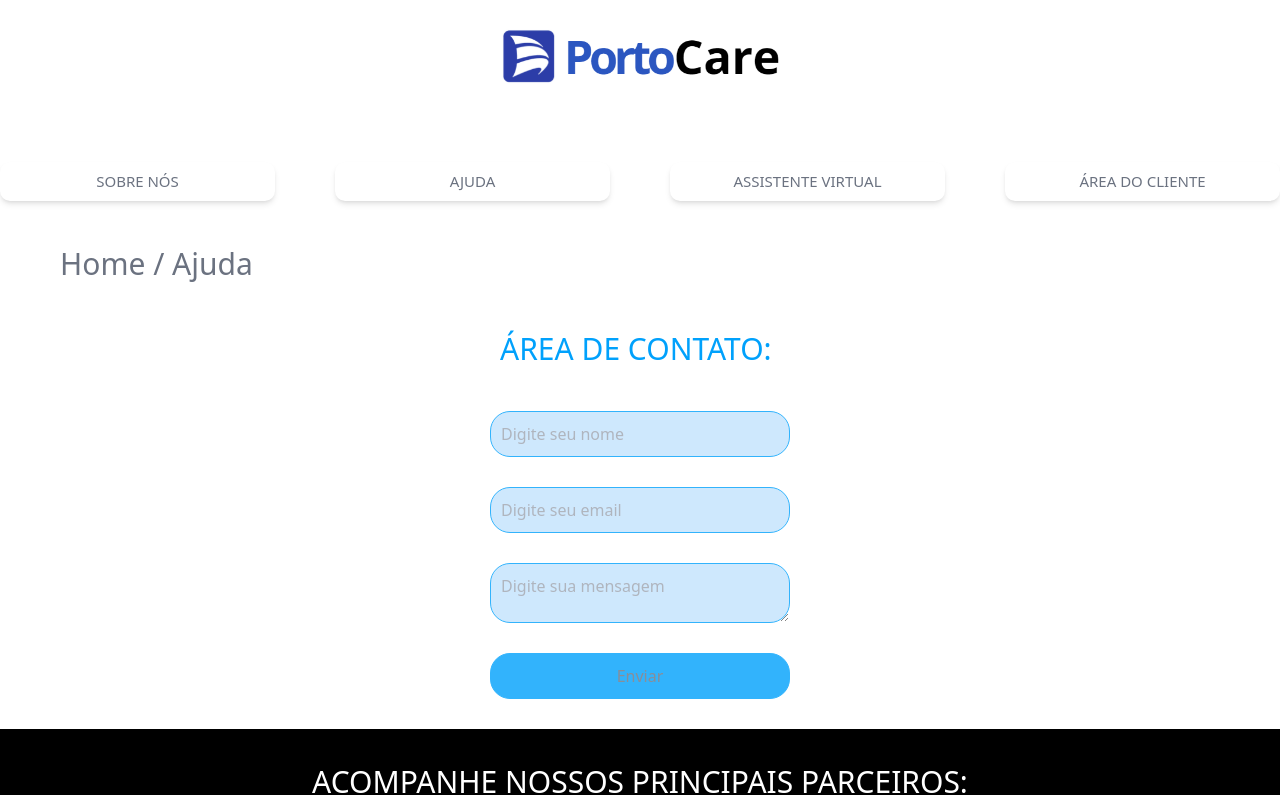
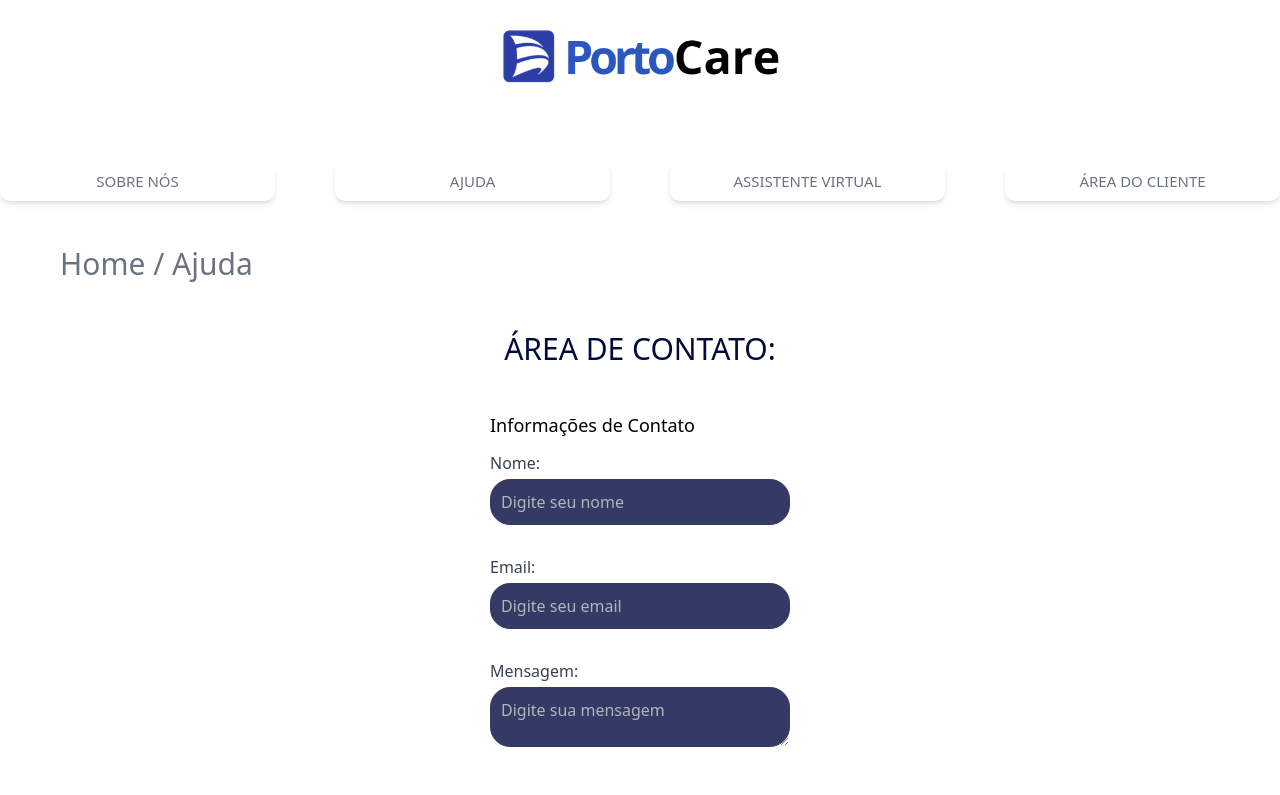
Before and after one commit to gusandrini/PortoCarCare-3, a Next.js app in the folder pcc/: page /ajuda in a window 1280 px wide. Shown: the top 795 px of the page. Built offline with nearby package versions, Linux system fonts and the light colour scheme.

Commit message:
adicionando regras para envio de mensagem no campo de ajuda e reestilização

```diff
--- a/pcc/src/app/ajuda/page.tsx
+++ b/pcc/src/app/ajuda/page.tsx
@@ -1,40 +1,94 @@
-import Cabecalho from '@/components/Cabecalho/Cabecalho';
-import Rodape from '@/components/Rodape/Rodape';
+"use client";
+import React, { useState } from 'react';
 import Link from 'next/link';
 
+const Ajuda = () => {
+    const [nome, setNome] = useState('');
+    const [email, setEmail] = useState('');
+    const [mensagem, setMensagem] = useState('');
+    const [mensagemFeedback, setMensagemFeedback] = useState('');
 
-const Ajuda = () => {
+    const handleSubmit = (e) => {
+        e.preventDefault();
+
+        const success = true;
+
+        if (success) {
+            setMensagemFeedback('Mensagem enviada com sucesso!');
+        } else {
+            setMensagemFeedback('Ocorreu um erro ao enviar a mensagem.');
+        }
+
+        setNome('');
+        setEmail('');
+        setMensagem('');
+        setTimeout(() => {
+            setMensagemFeedback('');
+        }, 1000);
+    };
+
     return (
         <div>
-
             <div className="paginas">
-                <Link href="/"> Home / Ajuda</Link>
+                <Link href="/">Home / Ajuda</Link>
             </div>
 
             <div className="contato">
                 <section className="stato">
-                    <form className="ftato">
+                    <form className="ftato" onSubmit={handleSubmit}>
                         <div className="center">
-                            <label className="titulo"> ÁREA DE CONTATO:</label>
+                            <label className="titulo">ÁREA DE CONTATO:</label>
                         </div>
+                        <fieldset>
+                            <legend>Informações de Contato</legend>
+
                             <div>
-                            <label></label>
-                            <input type="text" name="name" placeholder="Digite seu nome" required />
+                                <label htmlFor="name">Nome:</label>
+                                <input
+                                    type="text"
+                                    id="name"
+                                    name="name"
+                                    value={nome}
+                                    onChange={(e) => setNome(e.target.value)}
+                                    placeholder="Digite seu nome"
+                                    required
+                                />
                             </div>
 
                             <div>
-                            <label></label>
-                            <input type="email" name="email" placeholder="Digite seu email" required />
+                                <label htmlFor="email">Email:</label>
+                                <input
+                                    type="email"
+                                    id="email"
+                                    name="email"
+                                    value={email}
+                                    onChange={(e) => setEmail(e.target.value)}
+                                    placeholder="Digite seu email"
+                                    required
+                                />
                             </div>
 
                             <div>
-                            <label></label>
-                            <textarea name="message" rows={30} placeholder="Digite sua mensagem" required></textarea>
+                                <label htmlFor="message">Mensagem:</label>
+                                <textarea
+                                    className='textarea'
+                                    id="message"
+                                    name="message"
+                                    rows={5}
+                                    value={mensagem}
+                                    onChange={(e) => setMensagem(e.target.value)}
+                                    placeholder="Digite sua mensagem"
+                                    required
+                                ></textarea>
                             </div>
 
-                        <div>
-                            <input className="center" type="submit" value="Enviar" />
+                            <div className="center">
+                                <input className="submit-button" type="submit" value="Enviar" />
+                                <p id="mensagem" className={mensagemFeedback.includes('sucesso') ? 'sucesso' : 'erro'}>
+                                    {mensagemFeedback}
+                                </p>
                             </div>
+                        </fieldset>
                     </form>
                 </section>
             </div>
@@ -42,4 +96,4 @@ const Ajuda = () => {
     );
 };
 
-export default Ajuda
+export default Ajuda;
--- a/pcc/src/app/globals.css
+++ b/pcc/src/app/globals.css
@@ -233,7 +233,7 @@
 
   /* Estilos padrão */
   * {
-    @apply m-0 p-0 box-border ;
+    @apply m-0 p-0 box-border;
   }
 
   /* Paginas */
@@ -251,7 +251,11 @@
   }
 
   .stato {
-    @apply flex items-end justify-around;
+    @apply flex justify-center items-center;
+  }
+
+  .ftato {
+    @apply flex flex-col; /* Garantir que o formulário use flexbox para o layout vertical */
   }
 
   .ftato div {
@@ -259,63 +263,51 @@
   }
 
   .ftato input,
-  textarea {
-    @apply outline-none p-[10px] min-w-[300px] max-h-[60px] border border-[#00a1fc] rounded-[20px] opacity-80 bg-[#c3e3fd];
+  .ftato textarea {
+    @apply outline-none p-[10px] min-w-[300px] max-h-[60px] border border-[#030a3e] rounded-[20px] opacity-80 bg-[#030a3e];
   }
 
   .ftato input:focus,
   .ftato textarea:focus {
-    @apply bg-[#00a1fc];
+    @apply bg-[#030a3e];
   }
 
   .ftato input[type="submit"] {
-    @apply bg-[#00a1fc] text-gray-500 cursor-pointer;
+    @apply bg-[#030a3e] text-white cursor-pointer;
   }
 
+  .textarea, .ftato  input {
+    @apply bg-[#030a3e] text-white cursor-pointer;
+}
+
+.textarea, .ftato  input:hover {
+    @apply bg-[#030a3e79]; /* Alterando a cor de fundo e o texto ao passar o mouse */
+}
+
+
+
   .ftato .titulo {
-    @apply m-[10px] text-[#00a1fc] text-[30px] rounded-[20px];
+    @apply m-[10px] text-[#030a3e] text-[30px] rounded-[20px];
+  }
+
+  /* Estilização do título e legendas */
+  .ftato label {
+    @apply mb-1 text-gray-700;
+  }
+
+  .ftato legend {
+    @apply text-black text-lg mb-3;
+  }
+
+  .center {
+    @apply text-center;
+  }
+
+  .submit-button {
+    @apply mt-5;
   }
 }
 
-/* ESTILIZAÇÃO DO CONTEUDO DA PÁGINA DE CADASTRO*/
-
-@layer base {
-  /* Estilos globais padrão */
-  * {
-    @apply p-0 m-0 box-border;
-  }
-
-  .cadastro_h2, .login_h2 {
-    @apply text-2xl font-bold text-center text-[rgb(3,10,62)];
-  }
-
-  .f_login, .f_cadastro {
-    @apply text-blue-500 hover:underline;
-  }
-
-  .sucesso {
-    @apply flex justify-center text-green-600;
-  }
-
-  .erro {
-    @apply flex justify-center text-red-600;
-  }
-}
-
-@layer components {
-
-  .input-area {
-    @apply flex flex-col items-center m-20 gap-4;
-  }
-
-  input {
-    @apply border-b border-gray-500 outline-none py-2;
-  }
-
-  .b_cadastro, .b_login {
-    @apply flex justify-center items-center w-32 p-2 bg-[rgb(3,10,62)] border-none rounded-lg text-white;
-  }
-}
 
 /* Responsivo */
 
--- a/pcc/src/app/page.tsx
+++ b/pcc/src/app/page.tsx
@@ -6,42 +6,43 @@ import MulherMotor from '../Images/mulher-motor.png';
 export default function Home() {
     return (
         <div>
-            <div className="cabecalho">
+            <header className="cabecalho">
                 <h1>
-                    Conte com um seguro de carro, conheça a Seguro  Auto da Porto Seguro!
+                    Conte com um seguro de carro, conheça a Seguro Auto da Porto Seguro!
                 </h1>
-                <Link className='saiba-mais' href="https://www.portoseguro.com.br/seguro-auto?utm_source=google&utm_medium=cpa&utm_campaign=automovel_na_marca_se
-                arch_aon_performance_hq_growth_auto&utm_content=key_transacao_automatico_cross_marca_pesquisa_saiba-mais_nu_teste-nao_24uzq00
-                229he&ref=24uzq00229he&gad_source=1&gclid=CjwKCAjw59q2BhBOEiwAKc0ije0oTEJb6IhSgK-USQHB-55pAB6qF13TNSn_obiCI7hn7Xv5KRYsKxoCiVQQAvD_
-                BwE"><strong>Saiba mais</strong></Link>
-            </div>
+                <Link
+                    className='saiba-mais'
+                    href="https://www.portoseguro.com.br/seguro-auto?utm_source=google&utm_medium=cpa&utm_campaign=automovel_na_marca_search_aon_performance_hq_growth_auto&utm_content=key_transacao_automatico_cross_marca_pesquisa_saiba-mais_nu_teste-nao_24uzq00229he&ref=24uzq00229he&gad_source=1&gclid=CjwKCAjw59q2BhBOEiwAKc0ije0oTEJb6IhSgK-USQHB-55pAB6qF13TNSn_obiCI7hn7Xv5KRYsKxoCiVQQAvD_BwE"
+                    target="_blank"
+                    rel="noopener noreferrer"
+                >
+                    <strong>Saiba mais</strong>
+                </Link>
+            </header>
+
             <div className="inicio">
                 <h1 className="texto-inicio">Clareza no diagnóstico, solução eficiente.</h1>
             </div>
 
-            {/* <div className="imagens-inicio">
-                <Image src="" width={500} height={300} alt="" />
-                <Image src="" width={500} height={300} alt="" />
-                <Image src="" width={500} height={300} alt="" />
-            </div> */}
-
             <div className="cards">
                 <div className="assistente-virtual">
-                    <Image src={Calculadora} width={500} height={300} alt="calculadora" />
+                    <Image src={Calculadora} width={500} height={300} alt="Calculadora representando serviços de seguros" />
                     <p>Saiba mais sobre os nossos <br /> serviços</p>
                     <Link className='btn_click' href="/saiba">Clique aqui</Link>
                 </div>
 
                 <div className="medidas-preventivas">
-                    <Image src={MulherMotor} width={500} height={300} alt="mulher mexendo no motor" />
+                    <Image src={MulherMotor} width={500} height={300} alt="Mulher mexendo no motor de um carro" />
                     <p>Medidas preventivas</p>
                     <Link className='btn_click' href="/medidas">Clique aqui</Link>
                 </div>
             </div>
 
             <div className="participantes">
-                <button><Link href="/participantes"> <b> Participantes</b></Link></button>
+                <Link href="/participantes">
+                    <button><b>Participantes</b></button>
+                </Link>
             </div>
         </div>
-    )
+    );
 }
```
Lines whose indentation alone changed are shown as unchanged.
